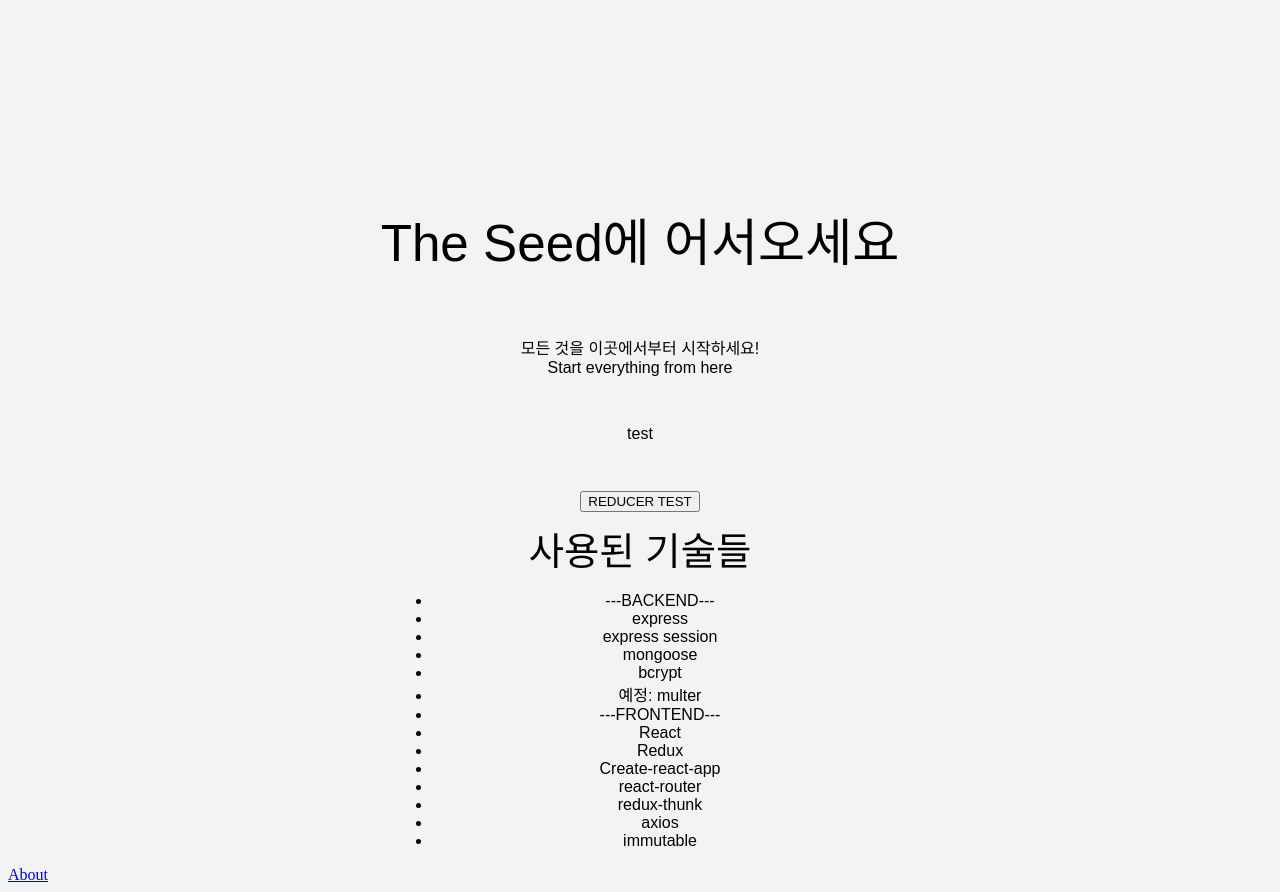
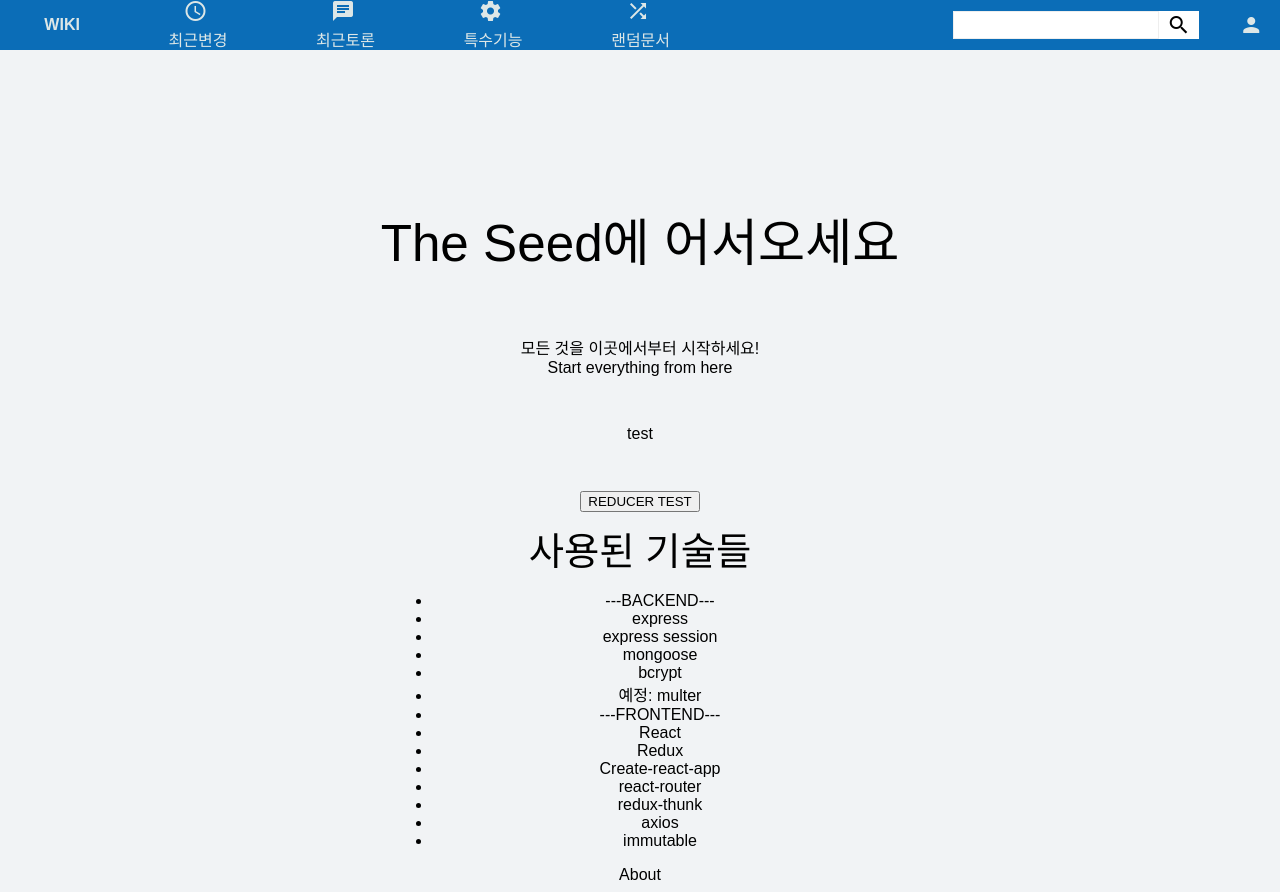
Before and after one commit to ktjd123/wiki, a React app in the folder frontend/: page / in a window 1280 px wide. Built offline with nearby package versions, Linux system fonts and the light colour scheme.

Commit message:
header done with reactive

```diff
--- a/frontend/public/index.html
+++ b/frontend/public/index.html
@@ -10,6 +10,7 @@
     -->
     <link rel="manifest" href="%PUBLIC_URL%/manifest.json">
     <link rel="shortcut icon" href="%PUBLIC_URL%/favicon.ico">
+    <link href="https://fonts.googleapis.com/icon?family=Material+Icons" rel="stylesheet">
     <!--
       Notice the use of %PUBLIC_URL% in the tags above.
       It will be replaced with the URL of the `public` folder during the build.
--- a/frontend/src/components/Header/Header.css
+++ b/frontend/src/components/Header/Header.css
@@ -0,0 +1,111 @@
+.header{
+    display: flex;
+    align-items: center;
+    background: #0B6DB7;
+    position: fixed;
+    top: 0;
+    left: 0;
+    width: 100%;
+    height: 50px;
+}
+
+.header *{
+    color: #DDE7E7;
+}
+
+.header a, i{
+    color: #DDE7E7;
+}
+
+.header i{
+    margin-right: 5px;
+}
+
+.header a:visited, i:visited{
+    color: #DDE7E7;
+}
+
+.header .left{
+    flex-grow: 6;
+    display: flex;
+    align-items: center;
+    justify-content: space-around;
+}
+
+.header .left .logo{
+    font-size: 1rem;
+    font-weight: 600;
+}
+
+.header .left > div{
+    display: flex;
+    align-items: center;
+}
+
+.header .left .recent i{
+    margin-bottom: 3px;
+}
+
+.header .left .special i{
+    margin-bottom: 3px;
+}
+
+.header .center{
+    flex-grow: 3;
+}
+
+.header .right{
+    flex-grow: 1;
+    display: flex;
+    align-items: center;
+    justify-content: space-around;
+}
+
+.header .right .search{
+    display: flex;
+    justify-content: center;
+    align-items: center;
+    background: white;
+    margin-right: 2%;
+}
+.header .right .search input{
+    width: 100%;
+    border: 1px solid #eee;
+    color: black;
+}
+.header .right .search a{
+    width: 40px;
+    cursor: pointer;
+    color: black;
+}
+
+.header .right .search input{
+    width: 200px;
+    font-size: 1.2rem;
+    font-weight: 300;
+    height: 1.5rem;
+}
+
+@media (max-width: 800px){
+    .header{
+        height: 90px;
+        flex-direction: column;
+    }
+    .header .left{
+        width: 100%;
+        margin-top: 1%;
+    }
+    .header .left .recent div, .argument div, .special div, .random div{
+        display: none;
+    }
+    .header .right{
+        width: 100%;
+        justify-content: initial;
+    }
+    .header .right .search{
+        width: 90%;
+    }
+    .header .right .search input{
+        width: 100%;
+    }
+}
--- a/frontend/src/components/Header/Header.js
+++ b/frontend/src/components/Header/Header.js
@@ -1,10 +1,38 @@
 import React, { Component } from 'react';
+import { Link } from 'react-router-dom'
+import './Header.css'
 
 class Header extends Component {
     render() {
         return (
-            <div>
-
+            <div className='header'>
+                <div className='left'>
+                    <Link to='/' className='logo'>WIKI</Link>
+                    <Link to='/' className='recent'>
+                        <i className='material-icons'>access_time</i>
+                        <div>최근변경</div>
+                    </Link>
+                    <Link to='/' className='argument'>
+                        <i className='material-icons'>chat</i>
+                        <div>최근토론</div>
+                    </Link>
+                    <Link to='/' className='special'>
+                        <i className='material-icons'>settings</i>
+                        <div>특수기능</div>
+                    </Link>
+                    <Link to='/' className='random'>
+                        <i className='material-icons'>shuffle</i>
+                        <div>랜덤문서</div>
+                    </Link>
+                </div>
+                <div className='center'></div>
+                <div className='right'>
+                    <div className='search'>
+                        <input />
+                        <a className='material-icons'>search</a>
+                    </div>
+                    <a className='material-icons'>person</a>
+                </div>
             </div>
         );
     }
--- a/frontend/src/components/Template/MainTemplate/MainTemplate.js
+++ b/frontend/src/components/Template/MainTemplate/MainTemplate.js
@@ -1,9 +1,12 @@
 import React from 'react';
+import { Header } from 'components'
+
 import './MainTemplate.css'
 
-const MainTemplate = ({App}) => {
+const MainTemplate = ({ App }) => {
     return (
         <div className='mainTemplate'>
+            <Header />
             <section className='app'>
                 {App}
             </section>
--- a/frontend/src/index.css
+++ b/frontend/src/index.css
@@ -1,3 +1,14 @@
 body{
     background: #f1f3f5;
+    font-family: sans-serif;
+    text-align: center;
 }
+
+*{
+    color: black;
+    text-decoration: none;
+}
+*:visited{
+    color: black;
+    text-decoration: none;
+}
```
